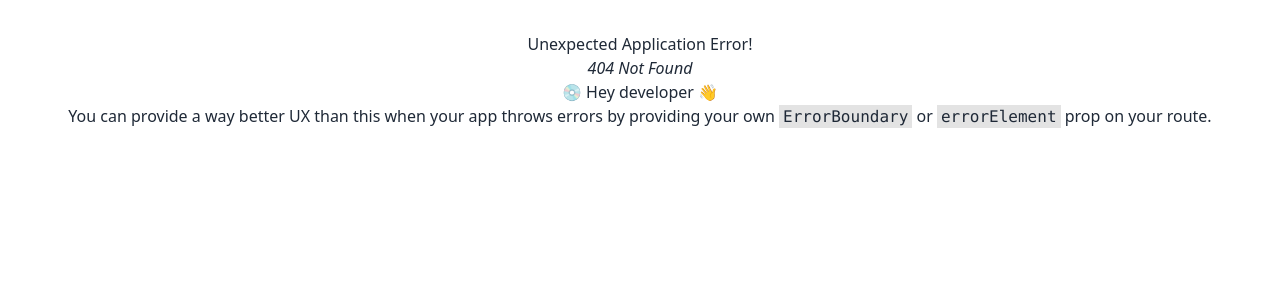
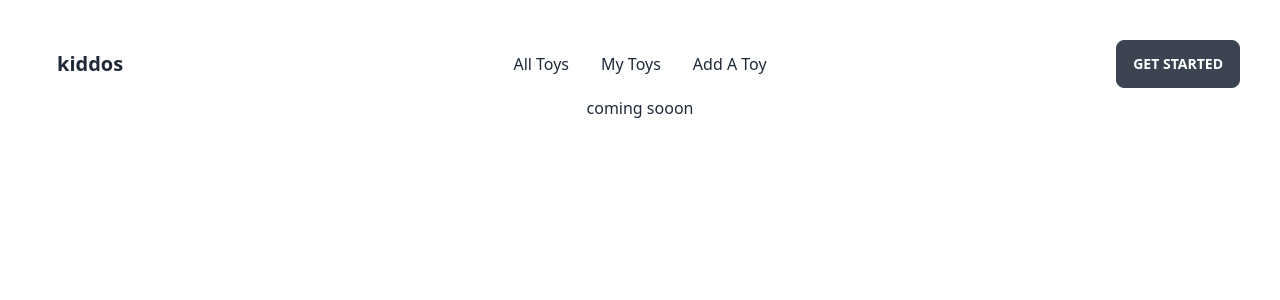
Before and after one commit to jradnan/toy-marketplace-client-side-jradnan, a React (Vite) app: page /myToys in a window 1280 px wide. Before the commit this address had no page. Shown: the top 300 px of the page. Built offline with nearby package versions, Linux system fonts and the light colour scheme.

Commit message:
navbar added

```diff
--- a/src/App.jsx
+++ b/src/App.jsx
@@ -1,14 +1,15 @@
 import { useState } from 'react'
 import './App.css'
+import Header from './Components/Header/Header'
+import { Outlet } from 'react-router-dom'
 
 function App() {
 
 
   return (
     <>
-      <h1 className="text-3xl font-bold underline">
-      Hello world!
-    </h1>
+     <Header></Header>
+     <Outlet></Outlet>
     </>
   )
 }
--- a/src/Components/Header/Header.jsx
+++ b/src/Components/Header/Header.jsx
@@ -1,9 +1,45 @@
-import React from 'react';
+import { Link } from "react-router-dom";
 
 const Header = () => {
     return (
-        <div>
+        <div className="navbar bg-base-100">
+            <div className="navbar-start">
+                <div className="dropdown">
+                    <label tabIndex={0} className="btn btn-ghost lg:hidden">
+                        <svg xmlns="http://www.w3.org/2000/svg" className="h-5 w-5" fill="none" viewBox="0 0 24 24" stroke="currentColor"><path strokeLinecap="round" strokeLinejoin="round" strokeWidth="2" d="M4 6h16M4 12h8m-8 6h16" /></svg>
+                    </label>
+                    <ul tabIndex={0} className="menu menu-compact dropdown-content mt-3 p-2 shadow bg-base-100 rounded-box w-52">
+                        <li><a>Item 1</a></li>
+                        <li tabIndex={0}>
+                            <a className="justify-between">
+                                Parent
+                                <svg className="fill-current" xmlns="http://www.w3.org/2000/svg" width="24" height="24" viewBox="0 0 24 24"><path d="M8.59,16.58L13.17,12L8.59,7.41L10,6L16,12L10,18L8.59,16.58Z" /></svg>
+                            </a>
+                            <ul className="p-2">
+                                <li><a>Submenu 1</a></li>
+                                <li><a>Submenu 2</a></li>
+                            </ul>
+                        </li>
+                        <li><a>Item 3</a></li>
+                    </ul>
+                </div>
+                <a className="btn btn-ghost normal-case text-xl">kiddos</a>
+            </div>
+            <div className="navbar-center hidden lg:flex">
+                <ul className="menu menu-horizontal px-1">
+                   <li><Link to={'/allToys'}>All Toys</Link></li>
+                    <li>
+                   <Link to={'/myToys'}>My Toys</Link>
+                    </li>
+                    <li>
+                   <Link to={'/addToy'}>Add A Toy</Link>
+                    </li>
 
+                </ul>
+            </div>
+            <div className="navbar-end">
+                <a className="btn">Get started</a>
+            </div>
         </div>
     );
 };
--- a/src/Components/Home/Home.jsx
+++ b/src/Components/Home/Home.jsx
@@ -1,9 +1,10 @@
 import React from 'react';
+import AddToy from '../Toys/Add A Toy/AddToy';
 
 const Home = () => {
     return (
         <div>
-
+            <h1>This is home</h1>
         </div>
     );
 };
--- a/src/Components/Login/Login.jsx
+++ b/src/Components/Login/Login.jsx
@@ -1,4 +1,3 @@
-import React from 'react';
 
 const Login = () => {
     return (
--- a/src/Components/Toys/Add A Toy/AddToy.jsx
+++ b/src/Components/Toys/Add A Toy/AddToy.jsx
@@ -3,7 +3,7 @@
 const AddToy = () => {
     return (
         <div>
-
+            <h1>Add A Toy</h1>
         </div>
     );
 };
--- a/src/Components/Toys/All Toys/AllToys.jsx
+++ b/src/Components/Toys/All Toys/AllToys.jsx
@@ -1,9 +1,8 @@
-import React from 'react';
 
 const AllToys = () => {
     return (
         <div>
-            coming soon.........
+           <h1> coming soon.........</h1>
         </div>
     );
 };
```
Also changed, not shown: src/main.jsx (+15 -0 lines).
